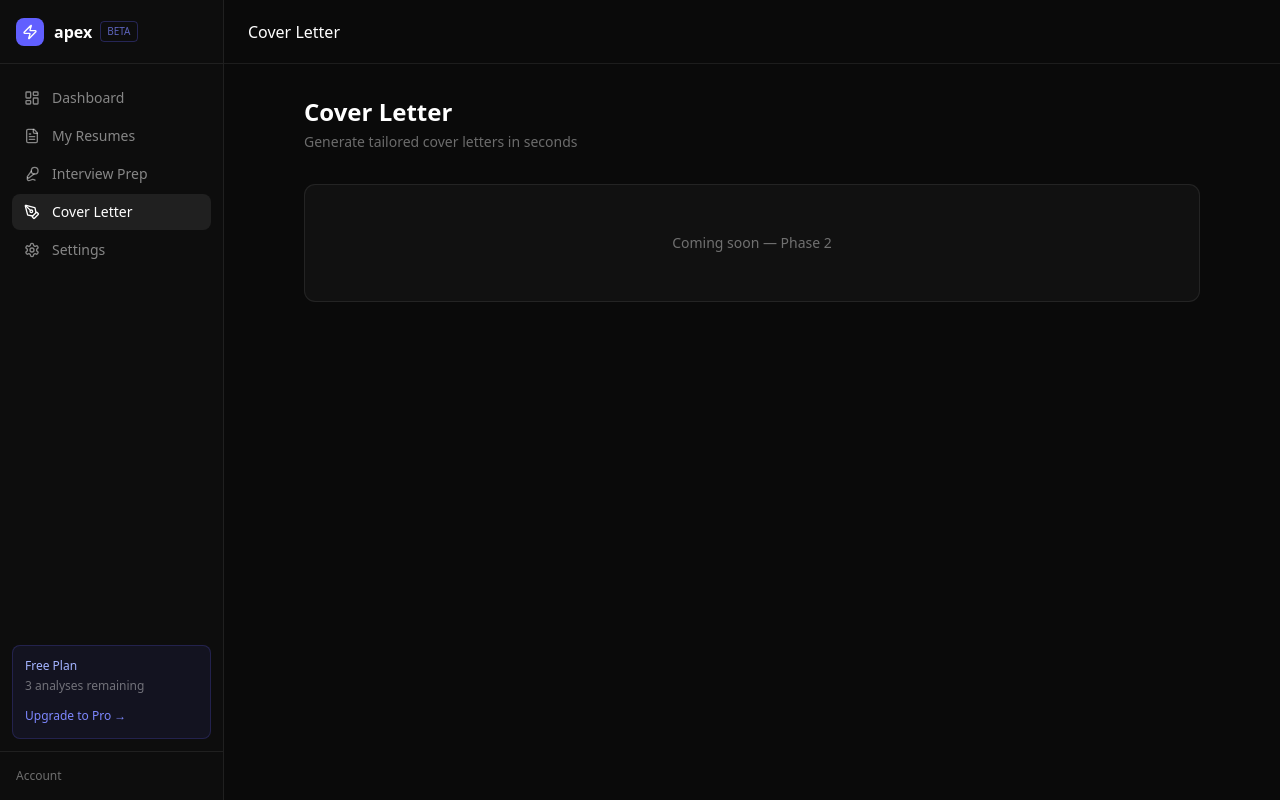
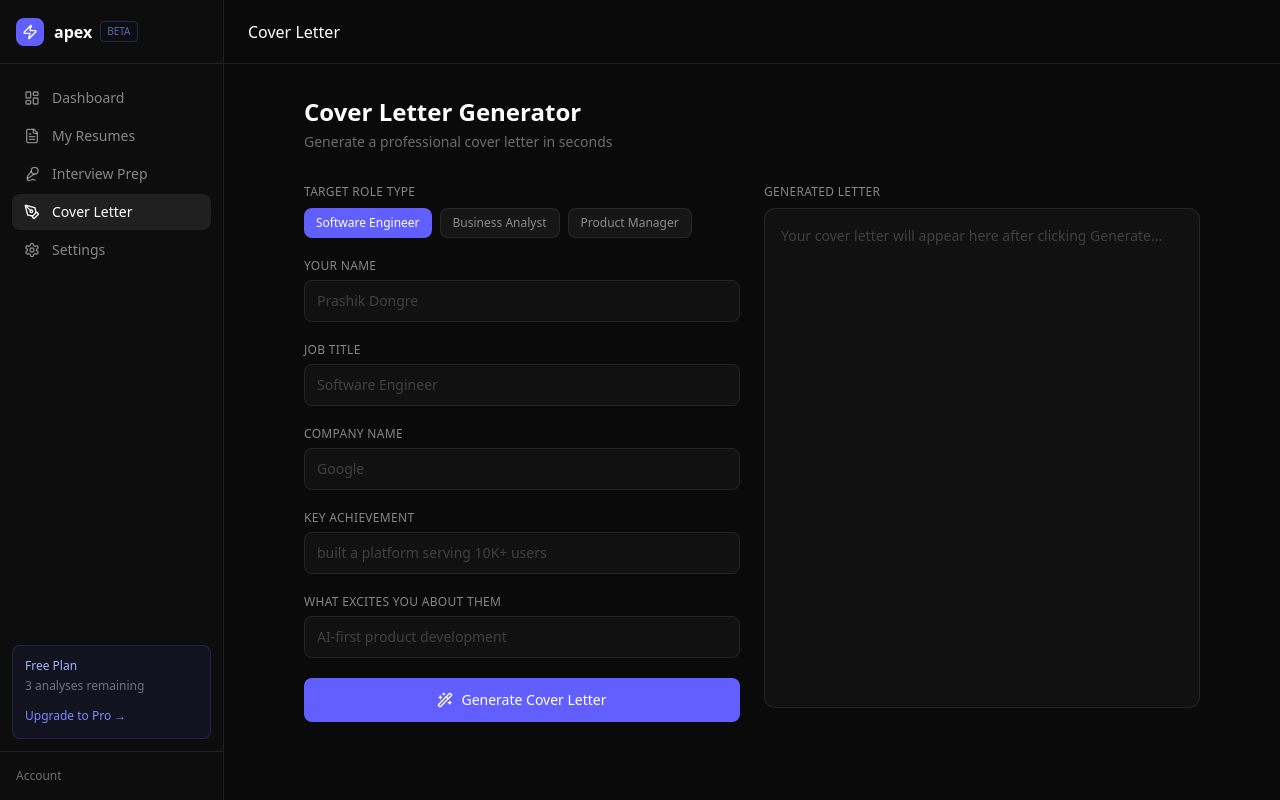
Before and after one commit to PRASHIK16/apex-resume, a Next.js app in the folder frontend/: page /cover-letter in a window 1280 px wide. Built offline with nearby package versions, Linux system fonts and the light colour scheme.

Commit message:
feat: M11 — cover letter generator with templates and download

```diff
--- a/frontend/app/(app)/cover-letter/page.tsx
+++ b/frontend/app/(app)/cover-letter/page.tsx
@@ -1,11 +1,164 @@
-import PageHeader from "@/components/shared/PageHeader";
+"use client";
 
-export default function Page() {
+import { useState } from "react";
+import { motion } from "framer-motion";
+import { PenTool, Copy, Check, Download, Wand2 } from "lucide-react";
+
+const TEMPLATES = {
+  "Software Engineer": `Dear Hiring Manager,
+
+I am excited to apply for the {role} position at {company}. With my background in full-stack development and a proven track record of building scalable web applications, I am confident I would be a strong addition to your engineering team.
+
+In my recent projects, I have developed end-to-end solutions using React, Node.js, and cloud platforms, delivering measurable impact — including a {achievement}. I thrive in fast-paced environments and enjoy solving complex technical challenges collaboratively.
+
+What particularly draws me to {company} is your focus on {company_focus}. I am eager to contribute to your mission while continuing to grow as an engineer.
+
+I would welcome the opportunity to discuss how my skills and experience align with your team's needs.
+
+Best regards,
+{your_name}`,
+
+  "Business Analyst": `Dear Hiring Manager,
+
+I am writing to express my strong interest in the {role} position at {company}. With my analytical background and experience in translating complex data into actionable business insights, I believe I can contribute meaningfully to your team.
+
+Throughout my work, I have consistently delivered {achievement}, leveraging data analysis and stakeholder communication to drive informed decisions. I am skilled at bridging the gap between business requirements and technical implementation.
+
+{company}'s approach to {company_focus} aligns perfectly with my professional goals, and I would be thrilled to bring my expertise to your organization.
+
+I look forward to the opportunity to further discuss my qualifications.
+
+Sincerely,
+{your_name}`,
+
+  "Product Manager": `Dear Hiring Manager,
+
+I am applying for the {role} role at {company} with genuine enthusiasm. My experience in product development, combined with a strong focus on user-centric design and data-driven decision making, makes me well-suited for this opportunity.
+
+I have a track record of {achievement} — from defining product vision to executing cross-functional roadmaps. I excel at understanding user needs, aligning stakeholders, and shipping products that deliver real value.
+
+I am particularly excited about {company} because of your work in {company_focus}. I would love to help drive your product strategy forward.
+
+Thank you for your consideration.
+
+Warm regards,
+{your_name}`,
+};
+
+export default function CoverLetterPage() {
+  const [role, setRole] = useState("Software Engineer");
+  const [fields, setFields] = useState({
+    role: "",
+    company: "",
+    achievement: "",
+    company_focus: "",
+    your_name: "",
+  });
+  const [generated, setGenerated] = useState("");
+  const [copied, setCopied] = useState(false);
+
+  function generate() {
+    let template = TEMPLATES[role as keyof typeof TEMPLATES] ?? TEMPLATES["Software Engineer"];
+    Object.entries(fields).forEach(([key, val]) => {
+      template = template.replaceAll(`{${key}}`, val || `[${key.replace(/_/g, " ")}]`);
+    });
+    setGenerated(template);
+  }
+
+  async function copy() {
+    await navigator.clipboard.writeText(generated);
+    setCopied(true);
+    setTimeout(() => setCopied(false), 2000);
+  }
+
+  function download() {
+    const blob = new Blob([generated], { type: "text/plain" });
+    const url = URL.createObjectURL(blob);
+    const a = document.createElement("a");
+    a.href = url;
+    a.download = `cover_letter_${fields.company || "company"}.txt`;
+    a.click();
+    URL.revokeObjectURL(url);
+  }
+
   return (
     <div className="max-w-4xl mx-auto">
-      <PageHeader title="Cover Letter" description="Generate tailored cover letters in seconds" />
-      <div className="rounded-xl border border-white/8 bg-[#111111] p-12 text-center">
-        <p className="text-white/40 text-sm">Coming soon — Phase 2</p>
+      <div className="mb-8">
+        <h1 className="text-2xl font-semibold text-white mb-1">Cover Letter Generator</h1>
+        <p className="text-white/40 text-sm">Generate a professional cover letter in seconds</p>
+      </div>
+
+      <div className="grid md:grid-cols-2 gap-6">
+        {/* Input */}
+        <div className="space-y-5">
+          <div>
+            <label className="text-xs text-white/50 font-medium uppercase tracking-wide mb-2 block">Target Role Type</label>
+            <div className="flex flex-wrap gap-2">
+              {Object.keys(TEMPLATES).map(r => (
+                <button key={r} onClick={() => setRole(r)}
+                  className={`text-xs px-3 py-1.5 rounded-lg font-medium transition-all ${
+                    role === r ? "bg-indigo-500 text-white" : "bg-white/5 text-white/50 hover:text-white border border-white/8"
+                  }`}>
+                  {r}
+                </button>
+              ))}
+            </div>
+          </div>
+
+          {[
+            { key: "your_name", label: "Your Name", placeholder: "Prashik Dongre" },
+            { key: "role", label: "Job Title", placeholder: "Software Engineer" },
+            { key: "company", label: "Company Name", placeholder: "Google" },
+            { key: "achievement", label: "Key Achievement", placeholder: "built a platform serving 10K+ users" },
+            { key: "company_focus", label: "What Excites You About Them", placeholder: "AI-first product development" },
+          ].map(f => (
+            <div key={f.key}>
+              <label className="text-xs text-white/50 font-medium uppercase tracking-wide mb-1.5 block">{f.label}</label>
+              <input
+                value={fields[f.key as keyof typeof fields]}
+                onChange={e => setFields(prev => ({ ...prev, [f.key]: e.target.value }))}
+                placeholder={f.placeholder}
+                className="w-full bg-[#111111] border border-white/8 rounded-lg px-3 py-2.5 text-sm text-white placeholder-white/20 focus:outline-none focus:border-indigo-500/40 transition-colors"
+              />
+            </div>
+          ))}
+
+          <button onClick={generate}
+            className="w-full flex items-center justify-center gap-2 bg-indigo-500 hover:bg-indigo-400 text-white px-4 py-3 rounded-lg font-medium text-sm transition-colors">
+            <Wand2 className="w-4 h-4" /> Generate Cover Letter
+          </button>
+        </div>
+
+        {/* Output */}
+        <div>
+          <div className="flex items-center justify-between mb-2">
+            <label className="text-xs text-white/50 font-medium uppercase tracking-wide">Generated Letter</label>
+            {generated && (
+              <div className="flex gap-2">
+                <button onClick={copy}
+                  className="flex items-center gap-1.5 text-xs text-white/50 hover:text-white px-2 py-1 rounded transition-colors">
+                  {copied ? <Check className="w-3.5 h-3.5 text-green-400" /> : <Copy className="w-3.5 h-3.5" />}
+                  {copied ? "Copied!" : "Copy"}
+                </button>
+                <button onClick={download}
+                  className="flex items-center gap-1.5 text-xs text-white/50 hover:text-white px-2 py-1 rounded transition-colors">
+                  <Download className="w-3.5 h-3.5" /> Download
+                </button>
+              </div>
+            )}
+          </div>
+          <textarea
+            value={generated}
+            onChange={e => setGenerated(e.target.value)}
+            placeholder="Your cover letter will appear here after clicking Generate..."
+            className="w-full h-[500px] bg-[#111111] border border-white/8 rounded-xl p-4 text-sm text-white/80 placeholder-white/20 focus:outline-none focus:border-indigo-500/30 resize-none leading-relaxed transition-colors"
+          />
+          {generated && (
+            <p className="text-xs text-white/30 mt-2">
+              You can edit the letter directly in the text box above.
+            </p>
+          )}
+        </div>
       </div>
     </div>
   );
```
